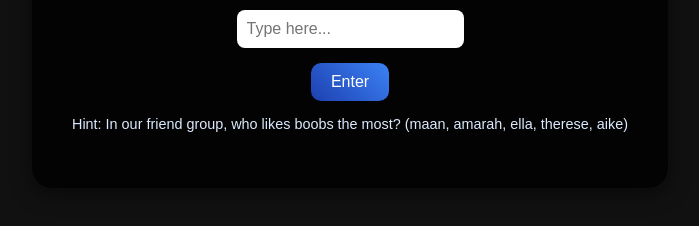
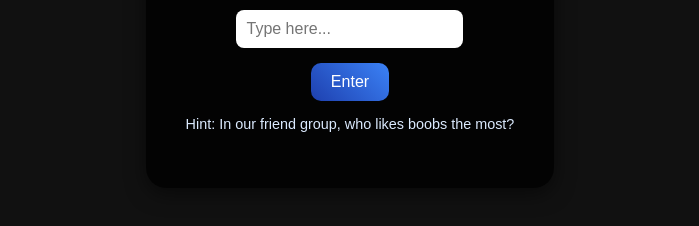
Before and after one commit to 098ellado/a-very-special-day-for-a-very-special-girl-, a plain HTML site: page index.html in a window 1280 px wide. Shown: the part 374-600 px from the top of the page, without its empty margins (290-989 px from the left). Drawn offline with Linux system fonts and the light colour scheme.

Commit message:
Update index.html

```diff
--- a/index.html
+++ b/index.html
@@ -60,7 +60,7 @@
         <input type="password" id="password" placeholder="Type here..." />
         <br>
         <button onclick="checkPassword()">Enter</button>
-        <p class="hint">Hint: In our friend group, who likes boobs the most? (maan, amarah, ella, therese, aike)</p>
+        <p class="hint">Hint: In our friend group, who likes boobs the most?</p>
         <p id="error"></p>
     </div>
 
```
